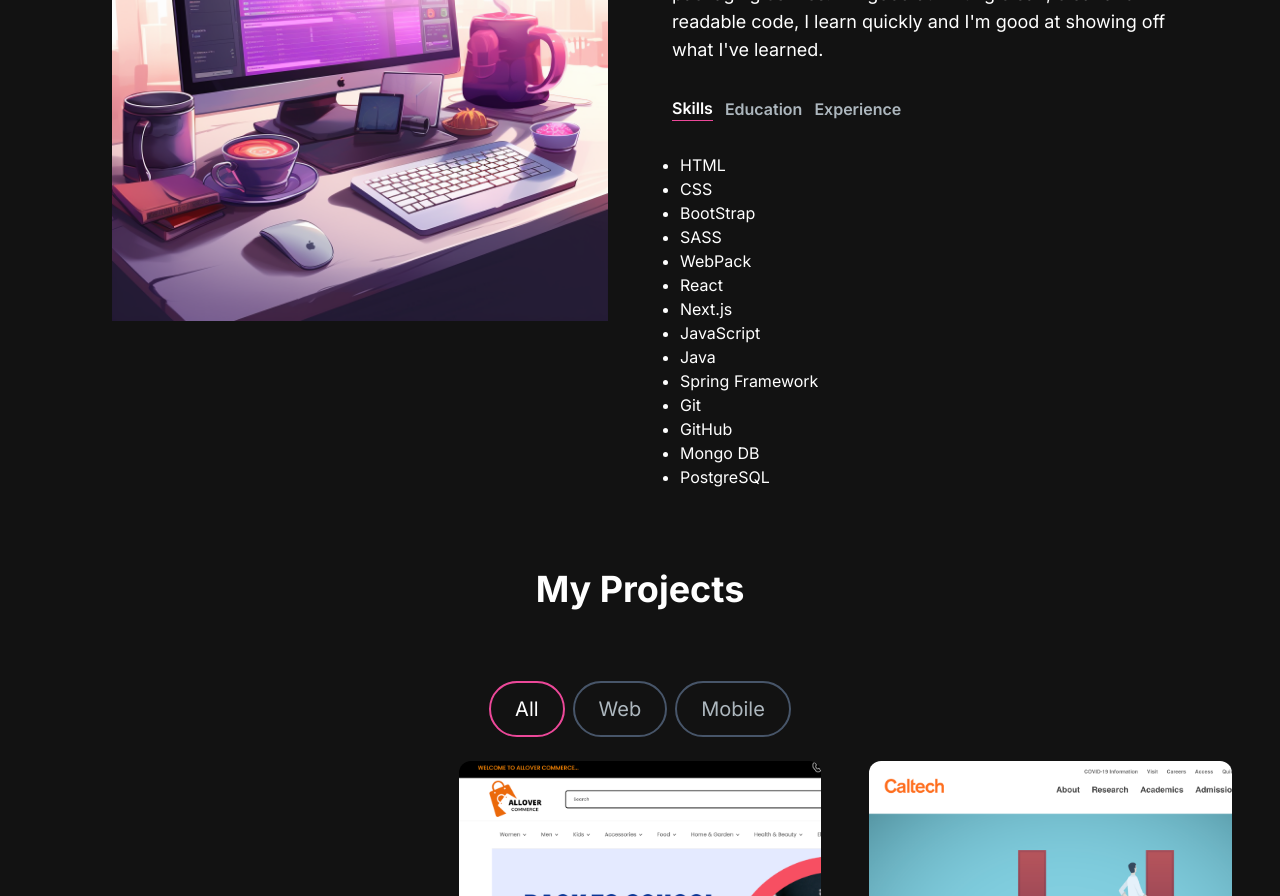
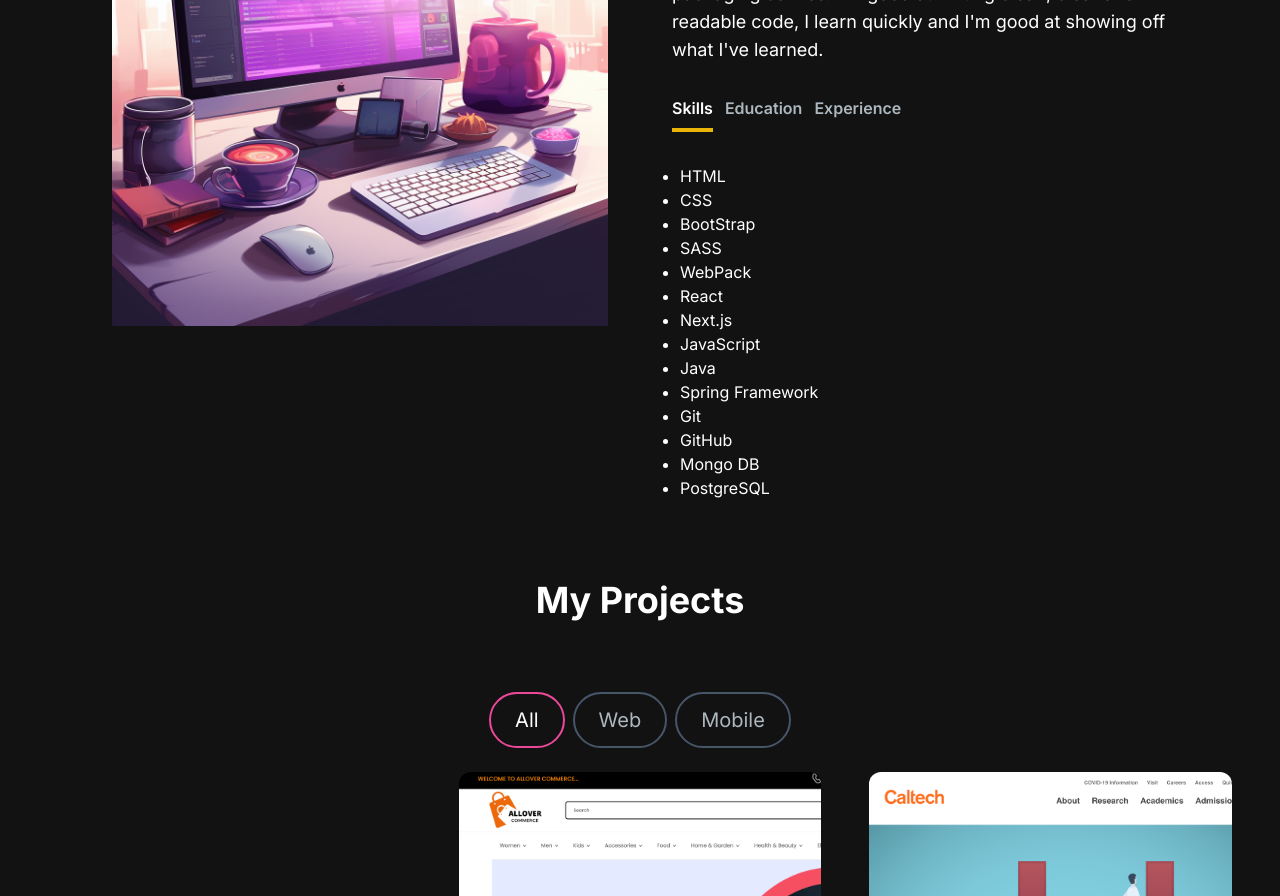
Before and after one commit to esraarnusaslan/My-Portfolio, a Next.js app: page / in a window 1280 px wide. Shown: the part 920-1816 px from the top of the page. Built offline with nearby package versions, Linux system fonts and the light colour scheme.

Commit message:
"readme deleted"

```diff
--- a/src/app/components/TabButton.jsx
+++ b/src/app/components/TabButton.jsx
@@ -1,9 +1,12 @@
 import React from 'react';
+import { motion } from 'framer-motion';
 
+const variants = {
+    default: { width: 0 },
+    active: { width: 'calc(100% - 0.75rem)' },
+};
 const TabButton = ({ active, selectTab, children }) => {
-    const buttonClasses = active
-        ? 'text-white border-b border-primary-500'
-        : 'text-[#ADB7BE] ';
+    const buttonClasses = active ? 'text-white' : 'text-[#ADB7BE]';
 
     return (
         <button onClick={selectTab}>
@@ -12,6 +15,11 @@
             >
                 {children}
             </p>
+            <motion.div
+                animate={active ? 'active' : 'default'}
+                variants={variants}
+                className="h-1 bg-secondary-500 mt-2 mr-3"
+            ></motion.div>
         </button>
     );
 };
```
Also changed, not shown: 1 other file (tests, documents, lock files or other folders).
